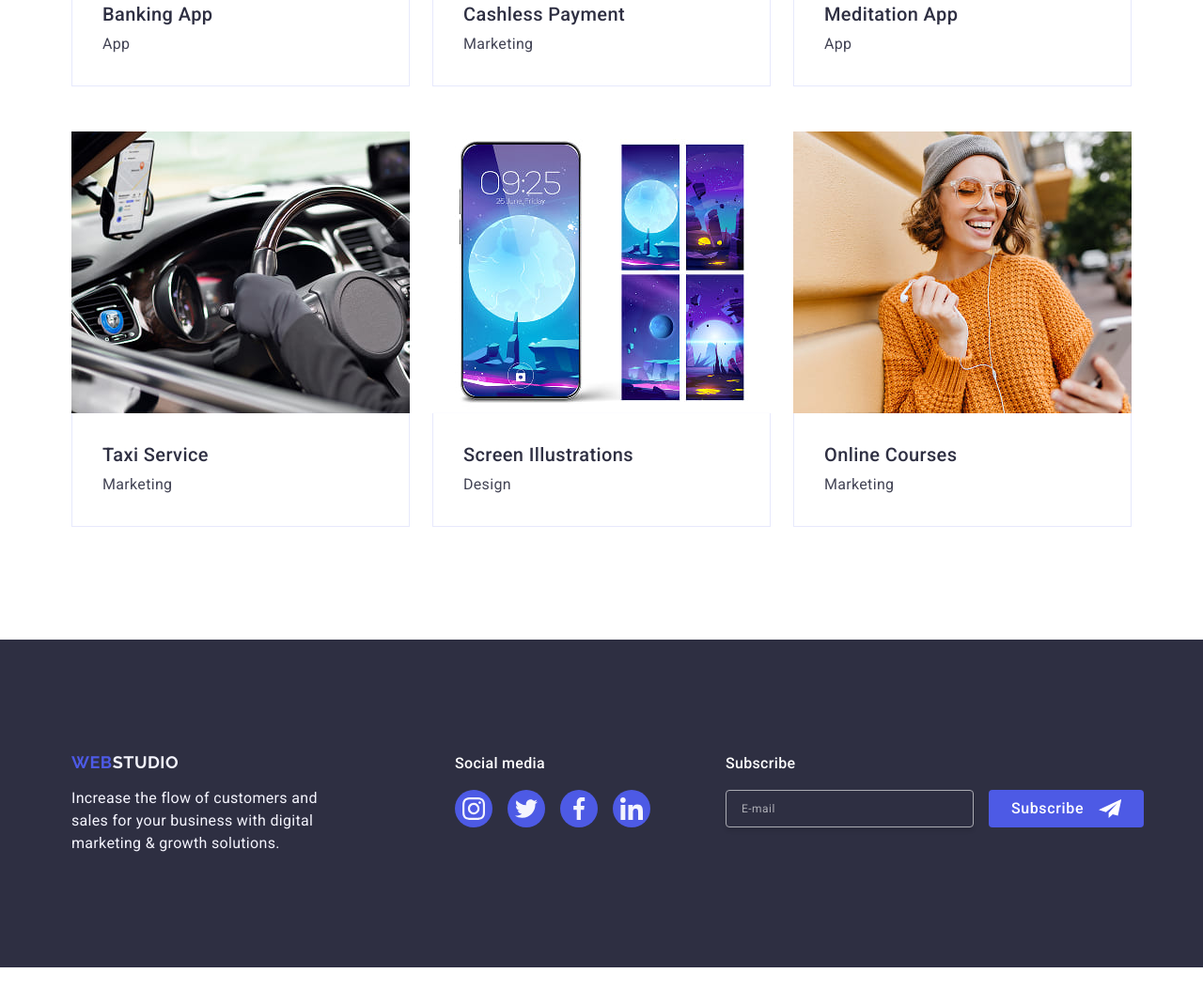
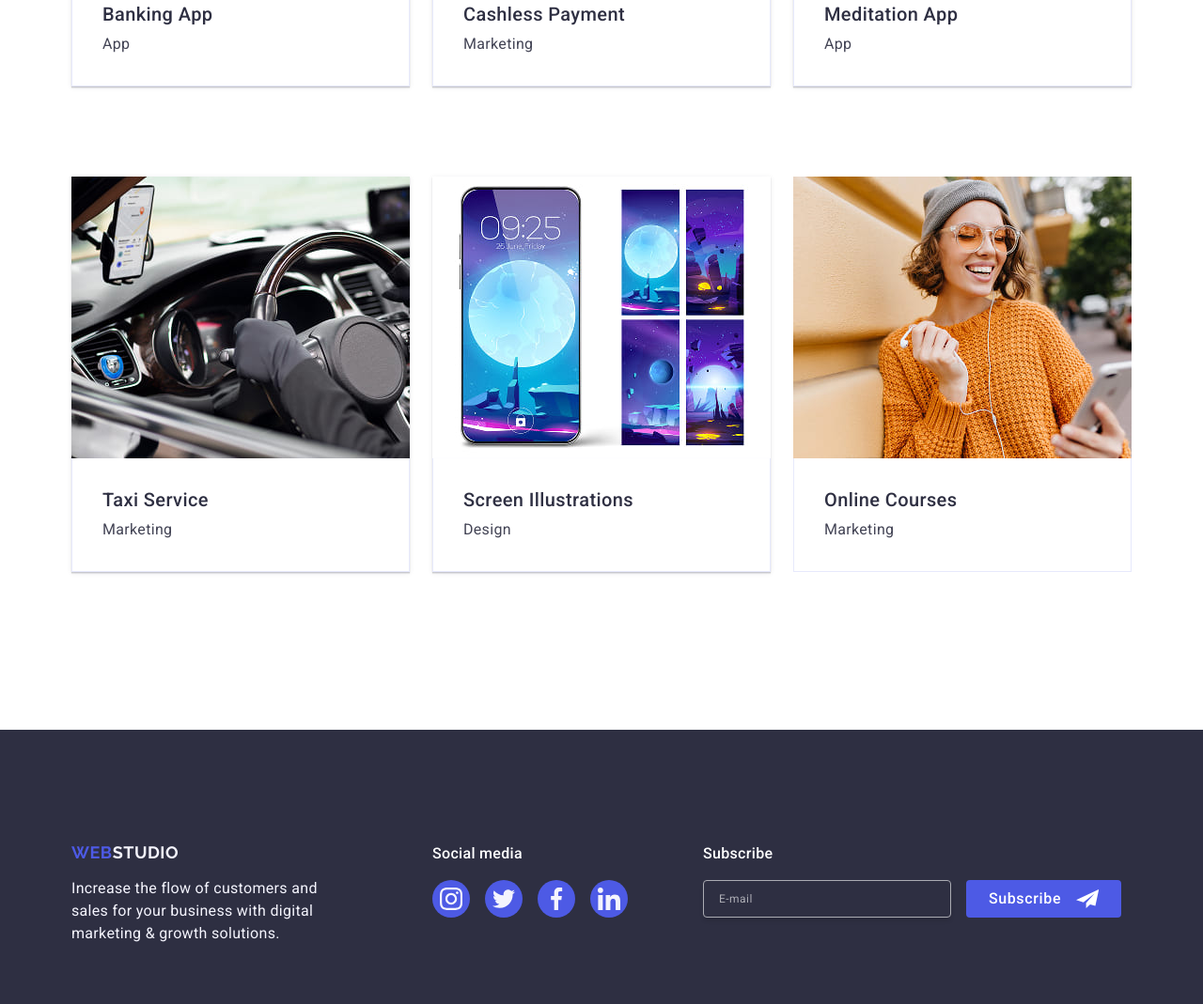
Before and after one commit to OlehSkrypnyk8/goit-markup-hw-06, a plain HTML site: page index.html in a window 1280 px wide. Shown: the part 2476-3545 px from the top of the page at 94% size. Before the commit the page ends 3506 px from the top, so only its background shows below. Drawn offline with nearby package versions, Linux system fonts and the light colour scheme.

Commit message:
Update styles.css

```diff
--- a/css/styles.css
+++ b/css/styles.css
@@ -618,7 +618,7 @@ screen and (min-width: 1158px) and (min-resolution: 192dpi) {
 .our-portfolio-list {
     max-width: 288px;
 }
-.our-portfolio-list-item {
+.our-portfolio-list-item:not(:last-child) {
     box-shadow: 0 2px 1px 0 rgba(46, 47, 66, 0.08), 0 1px 1px 0
     rgba(46, 47, 66, 0.16), 0 1px 6px 0
     rgba(46, 47, 66, 0.08);
@@ -886,6 +886,7 @@ screen and (min-width: 1158px) and (min-resolution: 192dpi) {
     }
     .footer-container-logo-social {
         margin: 0;
+        gap: 0;
     }
     .footer-text {
         margin: 0;
```
